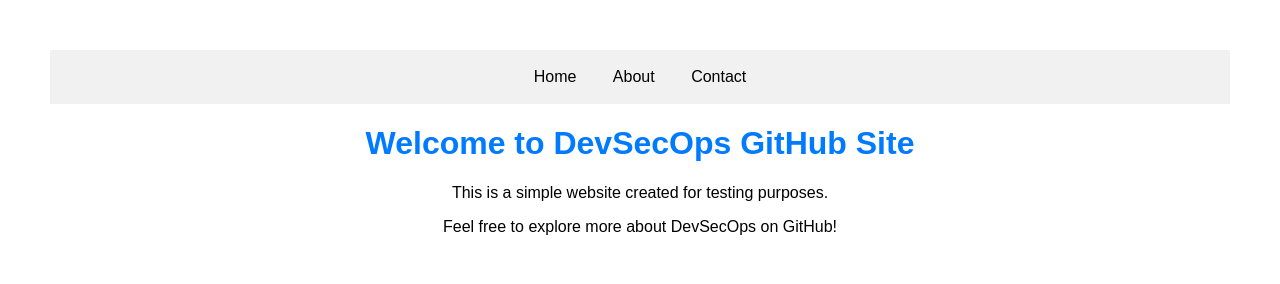
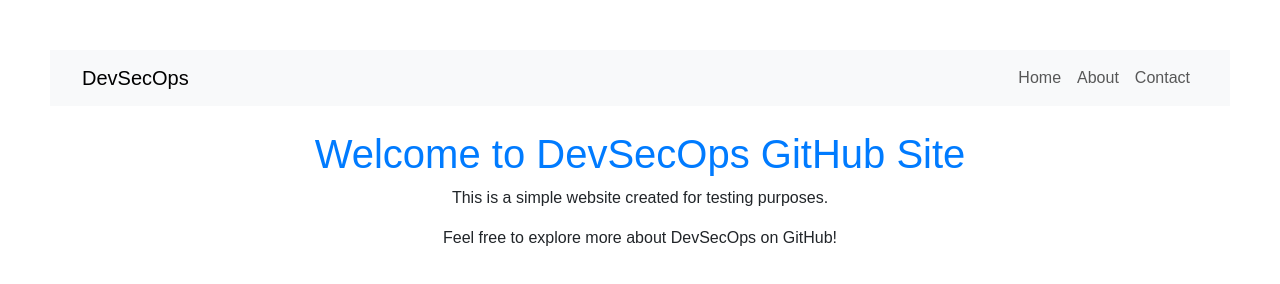
Before and after one commit to rojeeme/devsecops, a plain HTML site: page src/index.html in a window 1280 px wide. Drawn offline with nearby package versions, Linux system fonts and the light colour scheme.

Commit message:
new style

```diff
--- a/src/index.html
+++ b/src/index.html
@@ -4,6 +4,8 @@
     <meta charset="UTF-8">
     <meta name="viewport" content="width=device-width, initial-scale=1.0">
     <title>Welcome to DevSecOps GitHub Site</title>
+    <!-- Add Bootstrap CSS link -->
+    <link href="https://cdn.jsdelivr.net/npm/bootstrap@5.3.0-alpha1/dist/css/bootstrap.min.css" rel="stylesheet">
     <style>
         body {
             font-family: Arial, sans-serif;
@@ -14,36 +16,41 @@
         h1 {
             color: #007bff;
         }
-
-        /* Styling for the menu bar */
-        .menu {
-            background-color: #f1f1f1;
-            padding: 10px;
-        }
-
-        .menu a {
-            display: inline-block;
-            padding: 8px 16px;
-            text-decoration: none;
-            color: #000;
-        }
-
-        .menu a:hover {
-            background-color: #ddd;
-        }
     </style>
 </head>
 <body>
-    <div class="menu">
-        <!-- Menu items -->
-        <a href="#home">Home</a>
-        <a href="#about">About</a>
-        <a href="#contact">Contact</a>
+    <!-- Bootstrap Navbar -->
+    <nav class="navbar navbar-expand-lg navbar-light bg-light">
+        <div class="container">
+            <a class="navbar-brand" href="#">DevSecOps</a>
+            <button class="navbar-toggler" type="button" data-bs-toggle="collapse" data-bs-target="#navbarNav" aria-controls="navbarNav" aria-expanded="false" aria-label="Toggle navigation">
+                <span class="navbar-toggler-icon"></span>
+            </button>
+            <div class="collapse navbar-collapse justify-content-end" id="navbarNav">
+                <ul class="navbar-nav">
+                    <li class="nav-item">
+                        <a class="nav-link" href="#home">Home</a>
+                    </li>
+                    <li class="nav-item">
+                        <a class="nav-link" href="#about">About</a>
+                    </li>
+                    <li class="nav-item">
+                        <a class="nav-link" href="#contact">Contact</a>
+                    </li>
+                </ul>
+            </div>
+        </div>
+    </nav>
+
+    <div class="container mt-4">
+        <h1>Welcome to DevSecOps GitHub Site</h1>
+        <p>This is a simple website created for testing purposes.</p>
+        <p>Feel free to explore more about DevSecOps on GitHub!</p>
     </div>
 
-    <h1>Welcome to DevSecOps GitHub Site</h1>
-    <p>This is a simple website created for testing purposes.</p>
-    <p>Feel free to explore more about DevSecOps on GitHub!</p>
+    <!-- Add Bootstrap JS script and Popper.js for responsive features -->
+    <script src="https://cdn.jsdelivr.net/npm/@popperjs/core@2.11.6/dist/umd/popper.min.js"></script>
+    <script src="https://cdn.jsdelivr.net/npm/bootstrap@5.3.0-alpha1/dist/js/bootstrap.min.js"></script>
 
     <script>
         // Simple JS script for an alert
```
